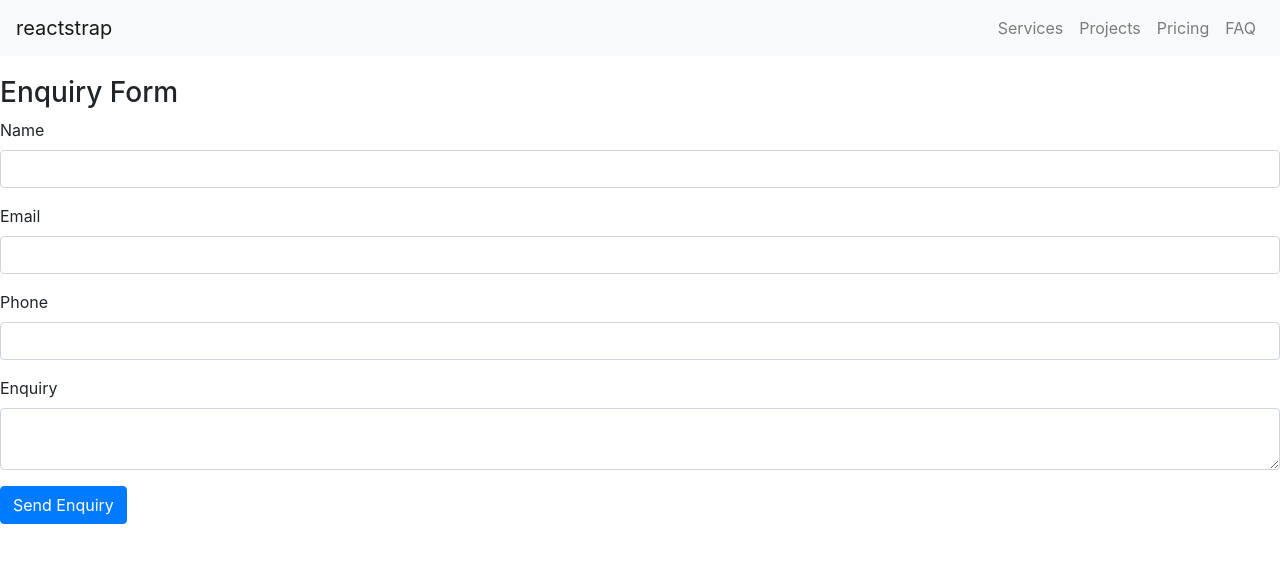
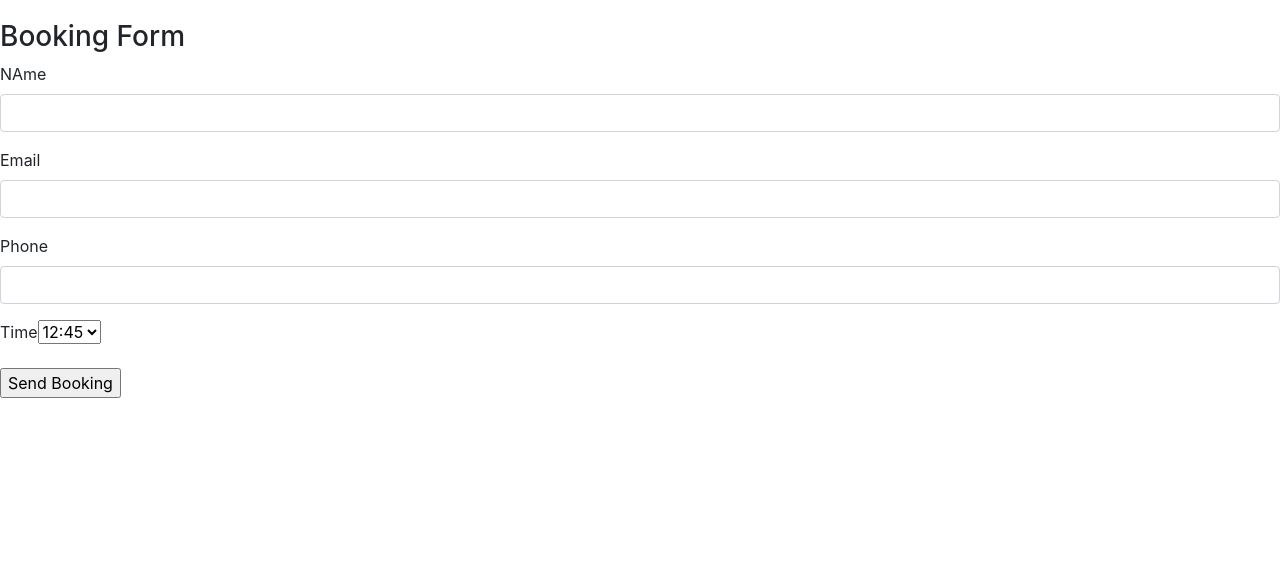
Before and after one commit to WClifford1/wotnot-media, a React (Create React App) app in the folder client/: page / in a window 1280 px wide. Shown: the top 562 px of the page. Built offline with nearby package versions, Linux system fonts and the light colour scheme.

Commit message:
created booking form

```diff
--- a/client/src/App.js
+++ b/client/src/App.js
@@ -1,13 +1,11 @@
 import React from 'react';
 import './App.css';
-import Index from './components/Index';
-// import Nav from './components/Not';
-import Not from './components/Not';
+import BookingForm from './components/BookingForm';
 
 function App() {
   return (
     <React.Fragment>
-      <Not />
+      <BookingForm />
     </React.Fragment>
   );
 }
--- /dev/null
+++ b/client/src/components/BookingForm.jsx
@@ -0,0 +1,123 @@
+import React, { Component } from 'react'
+import axios from 'axios'
+
+export default class BookingForm extends Component {
+    constructor(props){
+        super(props)
+
+        this.onChangeName = this.onChangeName.bind(this)
+        this.onChangeEmail = this.onChangeEmail.bind(this)
+        this.onChangePhone = this.onChangePhone.bind(this)
+        this.onChangeTime = this.onChangeTime.bind(this)
+        this.onSubmit = this.onSubmit.bind(this)
+        // this.onCancel = this.onCancel.bind(this)
+
+
+        this.state = {
+            name: '',
+            email: '',
+            phone: '',
+            time: ''
+        }
+    }
+
+    onChangeName(e) {
+
+        this.setState({
+            name: e.target.value
+        })
+    }
+
+    onChangeEmail(e) {
+        this.setState({
+            email: e.target.value
+        })
+    }
+
+    onChangePhone(e) {
+        this.setState({
+            phone: e.target.value
+        })
+    }
+
+    onChangeTime(e) {
+        this.setState({
+            time: e.target.value
+        })
+    }
+
+    onSubmit(e) {
+        e.preventDefault()
+
+        console.log(`Booking submitted: `)
+        console.log(`Name: ${this.state.name}`)
+        console.log(`Email: ${this.state.email}`)
+        console.log(`Phone: ${this.state.phone}`)
+        console.log(`Time: ${this.state.time}`)
+
+        const newBooking = {
+            name: this.state.name,
+            email: this.state.email,
+            phone: this.state.phone,
+            time: this.state.time
+
+        }
+        axios.post('http://localhost:4000/api/bookings', newBooking)
+        .then(res => console.log(res.data))
+
+        this.setState({
+            name: '',
+            email: '',
+            phone: '',
+            time:''
+        })
+    }
+
+    render(){
+        return (
+            <div style={{marginTop: 20}} >
+                <h3>Booking Form</h3>
+
+                <form onSubmit={this.onSubmit}>
+                    <div className="form-group">
+                        <label>NAme</label>
+                        <input type="text" className="form-control"
+                        value={this.state.name}
+                        onChange={this.onChangeName} />
+                    </div>
+
+                    <div className="form-group">
+                        <label>Email</label>
+                        <input type="text" className="form-control"
+                        value={this.state.email}
+                        onChange={this.onChangeEmail} />
+                    </div>
+
+                    <div className="form-group">
+                        <label>Phone</label>
+                        <input type="text" className="form-control"
+                        value={this.state.phone}
+                        onChange={this.onChangePhone} />
+                    </div>
+
+                    <div className="form-group">
+                        <label>Time</label>
+                        <select>
+                            <option value="time" className="form-control"
+                            value={this.state.time}
+                            onChange={this.onChangeTime}>12:45</option>
+                        </select>
+                    </div>
+
+                    <div className="form-group">
+                        <input type="submit"
+                        value="Send Booking"
+                        ClassName="btn btn-primary" />
+                    </div>
+
+                </form>
+
+            </div>
+        )
+    }
+}
--- a/client/src/index.js
+++ b/client/src/index.js
@@ -6,7 +6,7 @@ import * as serviceWorker from './serviceWorker';
 import 'bootstrap/dist/css/bootstrap.min.css';
 import EnquiryForm from './components/EnquiryForm';
 
-ReactDOM.render(<div><App /><EnquiryForm /></div>, document.getElementById('root'));
+ReactDOM.render(<div><App /></div>, document.getElementById('root'));
 
 // If you want your app to work offline and load faster, you can change
 // unregister() to register() below. Note this comes with some pitfalls.
--- a/package.json
+++ b/package.json
@@ -7,7 +7,7 @@
     "start": "node server.js",
     "server": "nodemon server.js",
     "client": "cd client && npm start --prefix client",
-    "dev": "concurrently --kill-others-on-fail \"npm run server\" \"npm run client\""
+    "dev": "concurrently \"npm run server\" \"npm run client\""
   },
   "repository": {
     "type": "git",
```
Also changed, not shown: client/package.json (line endings or trailing spaces), 1 other file (tests, documents, lock files or other folders).
